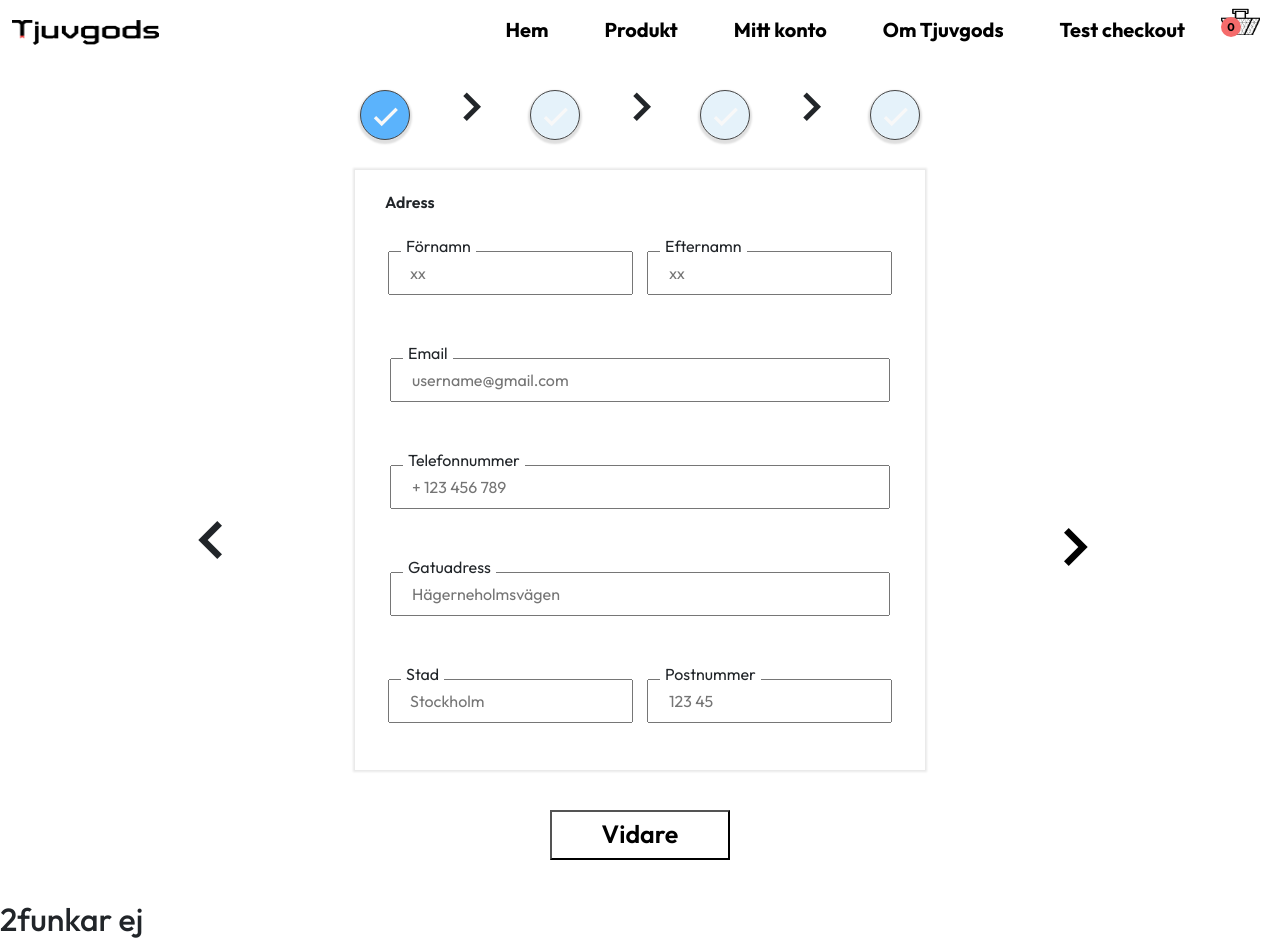
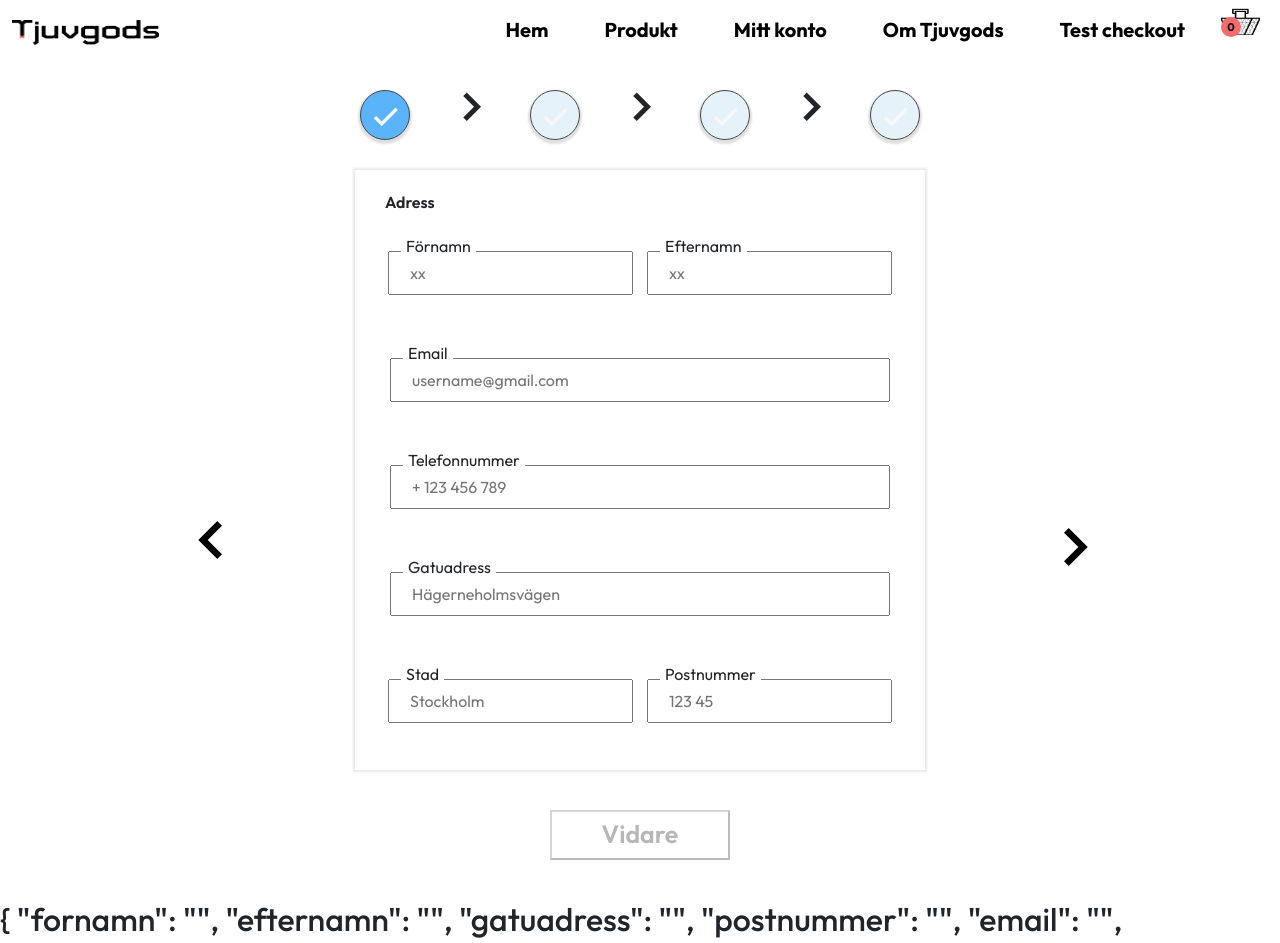
Before and after one commit to PhilipSamuelsson/Tjuvjakt, a Vue app: page /checkout in a window 1280 px wide. Shown: the top 943 px of the page. Built offline with nearby package versions, Linux system fonts and the light colour scheme; a web font is replaced by a local one.

Commit message:
viktig funktionalitet fixad

```diff
--- a/src/store.js
+++ b/src/store.js
@@ -42,14 +42,25 @@ const mutations = {
     })
   },
 
+  // setUserInfo: (inputvalue) => {
+  //   state.user.fornamn = inputvalue
   // inputkey
-  setUserInfo(inputvalue) {
-    console.log("körs setUser?")
-    state.user.fornamn = inputvalue;
+  setUserInfo(state, inputvalue) {
+    state.user.fornamn = inputvalue.fornamn
+    state.user.efternamn = inputvalue.efternamn
+    state.user.gatuadress = inputvalue.gatuadress
+    state.user.telefonnummer = inputvalue.telefonnummer
+    state.user.postnummer = inputvalue.postnummer
+    state.user.email = inputvalue.email
+    state.user.stad = inputvalue.stad
   },
-  getUserInfo() {
-    return state.user.fornamn
-  },
+
+  // Filter funktionalitet
+  // async filterCategory(kategory) {
+  //   this.products = this.products.filter(
+  //     (item) => item.category === kategory
+  //   );
+  // },
 
   addItemCart: (state, payload) => {
     state.cart.push({
@@ -79,13 +90,6 @@ const state = {
   }
 };
 
-// Används ej. Kanske ta bort. inputkey,
-const setters = {
-  setUserInfo: (inputvalue) => {
-    state.user.fornamn = inputvalue;
-  }
-}
-
 const getters = {
 
   getCartItemCount(state) {
@@ -105,8 +109,8 @@ const getters = {
   },
 
   getUserInfo: () => {
-    return state.user.fornamn || "funkar ej"
+    return state.user || "funkar ej"
   }
 };
 
-export default createStore({ mutations, state, getters, strict: true, setters });
+export default createStore({ mutations, state, getters, strict: true });
--- a/src/views/CheckoutView.vue
+++ b/src/views/CheckoutView.vue
@@ -37,38 +37,48 @@
                                           ">Adress</p>
     <div class="col">
       <div>
-        <label class="förnamn" for="fornamn"><input v-model="fornamn" type="text" id="förnamn" placeholder="xx"
-            required /></label>
+        <label class="förnamn" for="fornamn">
+          <input @input="checker" v-model="userComp.fornamn" type="text" id="förnamn" placeholder="xx" required />
+        </label>
       </div>
       <br />
 
       <div>
-        <label class="efternamn" for="efternamn"><input v-model="efternamn" type="text" id="efternamn" placeholder="xx"
-            required /></label>
+        <label class="efternamn" for="efternamn">
+          <input @input="checker" v-model="userComp.efternamn" type="text" id="efternamn" placeholder="xx" required />
+        </label>
       </div>
     </div>
     <br />
 
     <div class="middle-content">
       <div>
-        <label class="email" for="email"><input v-model="email" type="email" id="email" placeholder="username@gmail.com"
-            required /></label>
+        <label class="email" for="email">
+          <input @input="checker" v-model="userComp.email" type="email" id="email" placeholder="username@gmail.com"
+            required />
+        </label>
       </div>
       <br />
 
-      <label class="telefonnummer" for="telefonnummer"><input v-model="telefonnummer" type="tel" id="telefonnummer"
-          placeholder="+ 123 456 789" required /></label>
+      <label class="telefonnummer" for="telefonnummer">
+        <input @input="checker" v-model="userComp.telefonnummer" type="tel" id="telefonnummer" placeholder="+ 123 456 789"
+          required />
+      </label>
       <br />
       <div>
-        <i class="bx bx-chevron-left" id="back-icon"></i>
+        <RouterLink to="/summary" class="blueColor">
+          <i class="bx bx-chevron-left" @click="goToNextPage" id="back-icon"></i>
+        </RouterLink>
         <RouterLink to="/checkoutsecond" class="blueColor">
           <i @click="goToNextPage" class="bx bx-chevron-right" id="next-icon"></i>
         </RouterLink>
       </div>
 
       <div>
-        <label class="gatuadress" for="gatuadress"><input v-model="gatuadress" type="text" id="gatuadress"
-            placeholder="Hägerneholmsvägen" required /></label>
+        <label class="gatuadress" for="gatuadress">
+          <input @input="checker" v-model="userComp.gatuadress" type="text" id="gatuadress"
+            placeholder="Hägerneholmsvägen" required />
+        </label>
       </div>
     </div>
     <br />
@@ -76,26 +86,28 @@
     <div class="col">
       <div>
         <label class="stad" for="stad">
-          <input v-model="stad" type="text" id="stad" placeholder="Stockholm" required /></label>
+          <input @input="checker" v-model="userComp.stad" type="text" id="stad" placeholder="Stockholm" required />
+        </label>
       </div>
       <br />
 
       <div>
-        <label class="postnummer" for="postnummer"><input v-model="postnummer" type="text" id="postnummer"
-            placeholder="123 45" required /></label>
+        <label class="postnummer" for="postnummer">
+          <input @input="checker" v-model="userComp.postnummer" type="text" id="postnummer" placeholder="123 45"
+            required />
+        </label>
       </div>
     </div>
   </form>
-
-  <!-- <RouterLink to="/checkoutsecond" class="underline"> -->
-  <button @click="updateUserInfo()" class="vidare-btn" type="submit">
+  <RouterLink to="/checkoutsecond" class="underline">
+    <button @click="updateUserInfo()" class="vidare-btn" type="submit" v-bind:disabled="btnToggler">
       Vidare
     </button>
-  <!-- </RouterLink> -->
+  </RouterLink>
 
   <!-- h1  and h2 for test -->
-  <h1>{{ fornamn }} {{ efternamn }}</h1>
-  <h2> 2{{ getUserInfo }}</h2>
+  <h1>{{ userComp.fornamn }} {{ userComp.efternamn }}</h1>
+  <h2> {{ getUserInfo }}</h2>
 </template>
 
 <script>
@@ -105,18 +117,32 @@ import CheckoutViewFourth from "./CheckoutViewFourth.vue";
 export default {
   name: "checkoutView",
   computed: {
-    ...mapGetters(['getUserInfo'])
+    ...mapGetters(['getUserInfo']),
+    checker() {
+      if (this.userComp.fornamn !== "" && this.userComp.efternamn !== "" && this.userComp.email !== "" && this.userComp.telefonnummer !== "" && this.userComp.gatuadress !== "" && this.userComp.stad !== "" && this.userComp.postnummer !== "") {
+        console.log("Sätter toggler till falskt (ska synas)")
+        this.btnToggler = false
+        console.log("just nu är knapp: ", this.btnToggler)
+      }
+      else {
+        this.btnToggler = true
+        console.log("Knapp är fortf TRUE")
+      }
+    }
   },
   data() {
     return {
       // vidare: false,
+      userComp: {
         fornamn: "",
         efternamn: "",
         email: "",
         telefonnummer: "",
         gatuadress: "",
         stad: "",
-      postnummer: "",
+        postnummer: ""
+      },
+      btnToggler: true
     };
   },
 
@@ -136,7 +162,7 @@ export default {
   methods: {
     ...mapMutations(['setUserInfo']),
     updateUserInfo() {
-      this.setUserInfo(this.fornamn);
+      this.setUserInfo(this.userComp);
     }
   }
   // showInfo() {
```
Lines whose indentation alone changed are shown as unchanged.
